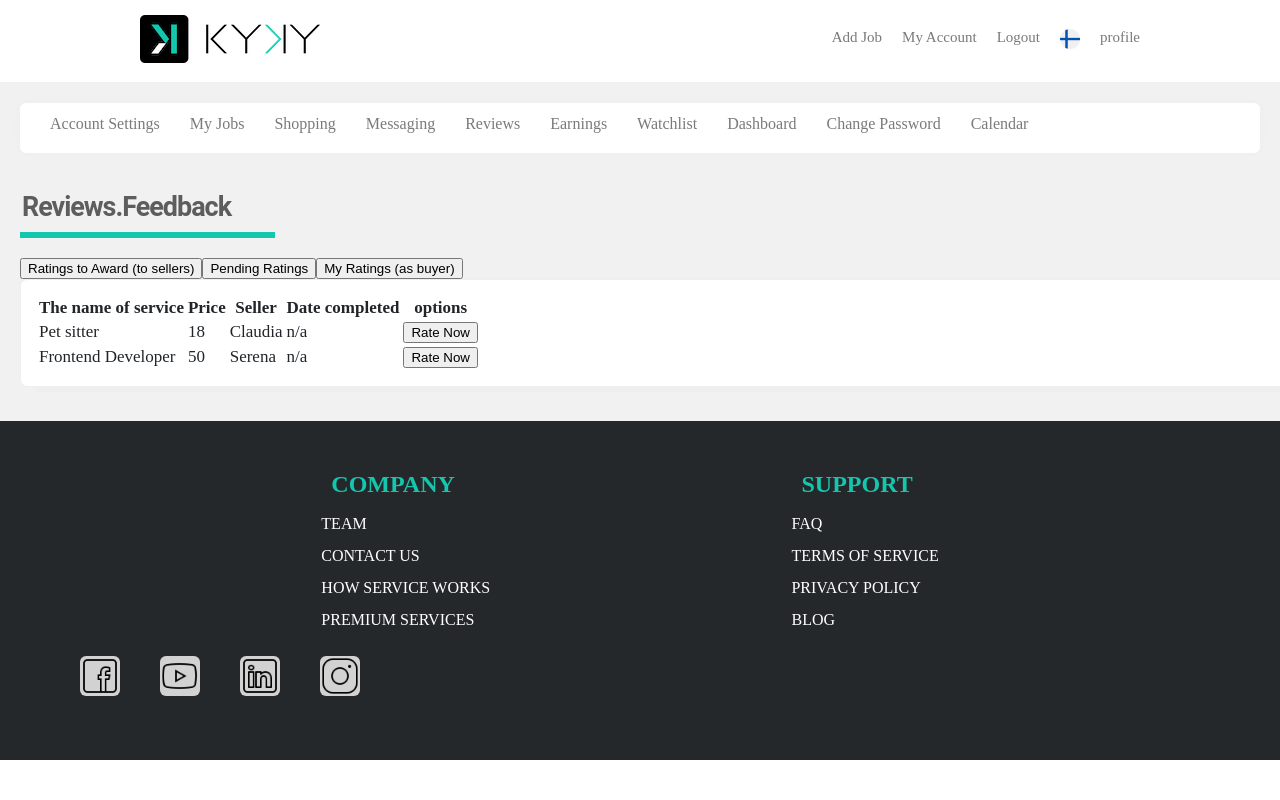
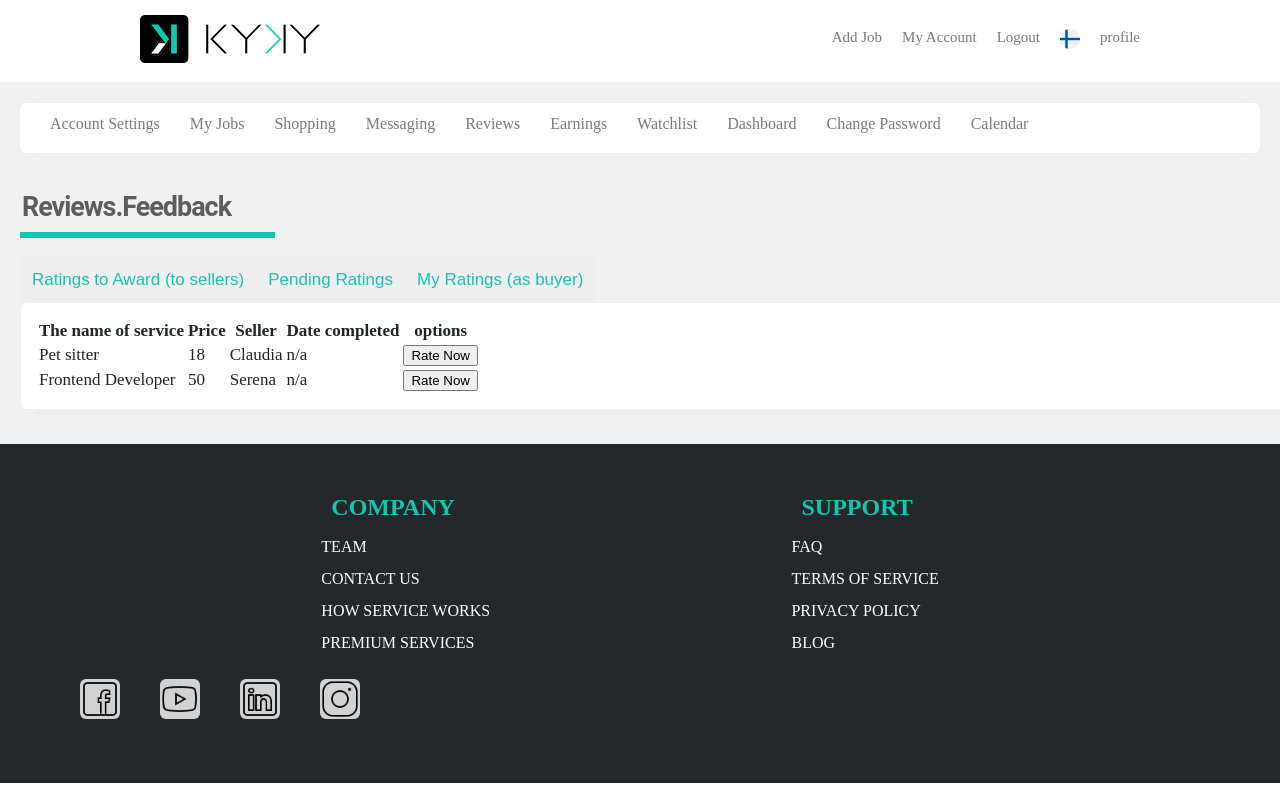
Before and after one commit to sunjus/kyky, a React (Create React App) app: page /reviewpage in a window 1280 px wide. Built offline with nearby package versions, Linux system fonts and the light colour scheme.

Commit message:
update tab system from tabId to tabIndex. worse but easy

```diff
--- a/src/components/ReviewPage.js
+++ b/src/components/ReviewPage.js
@@ -1,28 +1,34 @@
 import React, { useState } from 'react';
 import data from '../data_for_review';
 import ReviewTabs from './ReviewTabs';
+// use own component for each tab/list. It could be merged or share common component later.
 import ReviewRatingsToAward from './ReviewRatingsToAward';
 import ReviewPendingReviews from './ReviewPendingReviews';
 import ReviewMyReviews from './ReviewMyReviews';
 import './ReviewPage.css';
 
+// tabsData should be static. If not "tabIndex" system need to be reviewed for that.
 const tabsData = [
   {
     title: 'Ratings to Award (to sellers)',
     id: 'toAward',
+    content: (items) => <ReviewRatingsToAward items={items} />,
   },
   {
     title: 'Pending Ratings',
     id: 'pending',
+    content: (items) => <ReviewPendingReviews items={items} />,
   },
   {
     title: 'My Ratings (as buyer)',
     id: 'myratings',
+    content: (items) => <ReviewMyReviews items={items} />,
   },
 ];
 
 function Reviewpage() {
-  const [tabId, setTabId] = useState('toAward');
+  const [tabIndex, setTabIndex] = useState(0);
+  const currentTab = tabsData[tabIndex];
   // take data from static js file while dev
   const { reviewList } = data;
   return (
@@ -31,12 +37,10 @@ function Reviewpage() {
         <h3>Reviews.Feedback</h3>
       </div>
       <div className="review_container">
-        <ReviewTabs tabs={tabsData} changeTab={setTabId} />
+        <ReviewTabs tabs={tabsData} tabIndex={tabIndex} setTabIndex={setTabIndex} />
       </div>
       <div className="review_contents">
-        {tabId === 'toAward' && <ReviewRatingsToAward items={reviewList[tabId]} />}
-        {tabId === 'pending' && <ReviewPendingReviews items={reviewList[tabId]} />}
-        {tabId === 'myratings' && <ReviewMyReviews items={reviewList[tabId]} />}
+        {currentTab.content(reviewList[currentTab.id])}
       </div>
     </div>
   );
--- a/src/components/ReviewTabs.js
+++ b/src/components/ReviewTabs.js
@@ -1,11 +1,11 @@
 /* eslint-disable react/prop-types */
-function ReviewTabs({ tabs, changeTab }) {
+function ReviewTabs({ tabs, tabIndex, setTabIndex }) {
   return (
     <>
       {
-        tabs.map((tab) => (
-          <div className="review_tabs" key={tab.id}>
-            <button onClick={() => changeTab(tab.id)} classNane="review_btn" type="button">
+        tabs.map((tab, index) => (
+          <div className="review_tabs" key={tab.id} calss={tabIndex === index ? 'active' : ''}>
+            <button onClick={() => setTabIndex(index)} className="review_btn" type="button">
               {tab.title}
             </button>
           </div>
```
